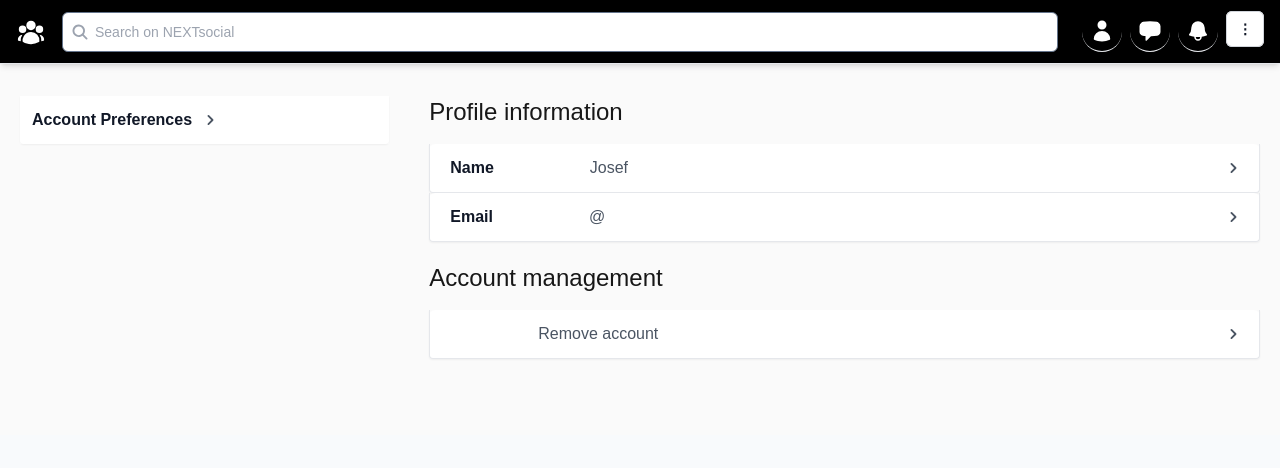
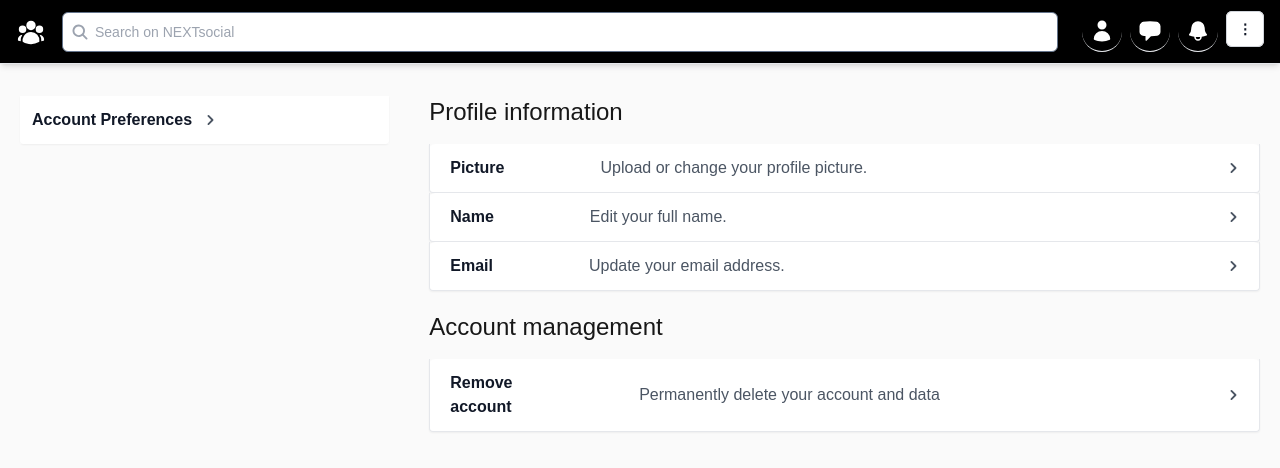
Before and after one commit to aramean/react-nextjs-social, a Next.js app: page /settings in a window 1280 px wide. Shown: the top 468 px of the page. Built offline with nearby package versions, Linux system fonts and the light colour scheme.

Commit message:
add descriptions

```diff
--- a/src/app/(pages)/(private)/settings/page.tsx
+++ b/src/app/(pages)/(private)/settings/page.tsx
@@ -9,11 +9,12 @@ export default function Settings() {
   return (<>
     <Heading text="Profile information" size="2xl"></Heading>
     <Br height="xl" />
-    <ListItem href="settings/account/name" title="Name" value="Josef"></ListItem>
-    <ListItem href="settings/account/email" title="Email" value="@"></ListItem>
+    <ListItem href="settings/account/picture" title="Picture" value="Upload or change your profile picture."></ListItem>
+    <ListItem href="settings/account/name" title="Name" value="Edit your full name."></ListItem>
+    <ListItem href="settings/account/email" title="Email" value="Update your email address."></ListItem>
     <Br height="xxl" />
     <Heading text="Account management" size="2xl"></Heading>
     <Br height="xl" />
-    <ListItem href="settings/account/remove" title="" value="Remove account"></ListItem>
+    <ListItem href="settings/account/remove" title="Remove account" value="Permanently delete your account and data"></ListItem>
   </>)
 }
```
